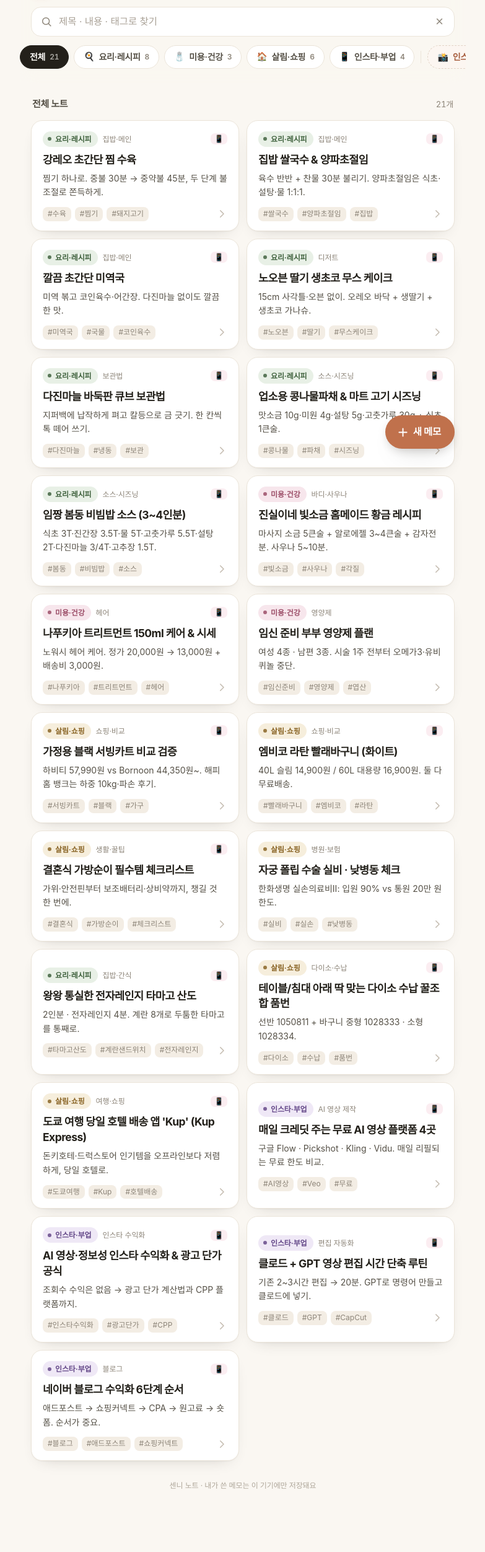
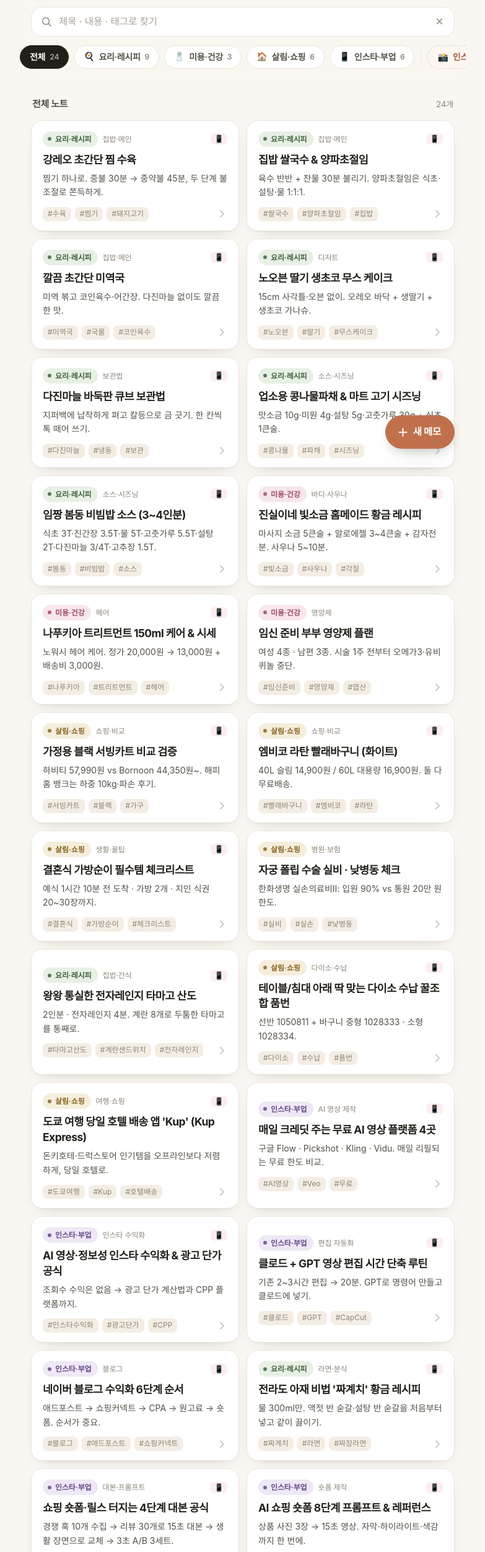
Before and after one commit to seyeonmin6486-hub/Sennie-note, a plain HTML site: page index.html in a window 1280 px wide. Shown: the part 56-2560 px from the top of the page at 62% size, without its empty margins (248-1031 px from the left). Drawn offline with Linux system fonts and the light colour scheme.

Commit message:
노트 24개로 확장(짜계치·숏폼 대본·AI 숏폼), 가방순이 체크리스트 보강, 인스타 훅/찜 기능

```diff
--- a/assets/app.js
+++ b/assets/app.js
@@ -243,8 +243,8 @@
             (sn ? '<span class="sub-label">' + esc(sn) + '</span>' : '') +
             (isInsta(n) ? '<span class="insta-dot" aria-label="인스타 소재">📱</span>' : '') +
           '</div>' +
-          '<h2 class="card-title">' + highlight(n.title, q) + '</h2>' +
-          '<p class="card-desc">' + highlight(desc, q) + '</p>' +
+          '<span class="card-title">' + highlight(n.title, q) + '</span>' +
+          '<span class="card-desc">' + highlight(desc, q) + '</span>' +
           '<div class="card-foot">' + tags +
             '<svg class="card-arrow" viewBox="0 0 24 24" aria-hidden="true">' +
               '<path d="M9 5l7 7-7 7" fill="none" stroke="currentColor" stroke-width="2" stroke-linecap="round" stroke-linejoin="round"/></svg>' +
@@ -530,6 +530,7 @@
 
   function openForm() {
     $('noteForm').reset();
+    if (!$('sheet').hidden) { $('sheet').classList.remove('show'); $('sheet').hidden = true; }
     pickCat = state.cat === 'all' ? 'memo' : state.cat;
     pickSub = state.sub === 'all' ? null : state.sub;
     if (!catMap[pickCat]) pickCat = 'memo';
@@ -609,6 +610,7 @@
   var scrimEl = $('scrim');
 
   function showSheet(sheet, isForm) {
+    clearTimeout(sheet._hideTimer);
     if (!sheet.hidden && sheet.classList.contains('show')) return;
     lastFocus = document.activeElement;
     if (!isForm && !$('sheet').hidden) { $('sheet').classList.remove('show'); $('sheet').hidden = true; }
@@ -628,7 +630,8 @@
     [$('sheet'), $('formSheet')].forEach(function (s) {
       if (!s || s.hidden) return;
       s.classList.remove('show');
-      setTimeout(function () { s.hidden = true; }, 280);
+      clearTimeout(s._hideTimer);
+      s._hideTimer = setTimeout(function () { s.hidden = true; }, 280);
     });
     scrimEl.classList.remove('show');
     setTimeout(function () { scrimEl.hidden = true; }, 240);
--- a/assets/data.js
+++ b/assets/data.js
@@ -10,6 +10,7 @@ window.SENNI_CATEGORIES = [
     subs: [
       { id: 'main',    name: '집밥·메인' },
       { id: 'snack',   name: '집밥·간식' },
+      { id: 'ramen',   name: '라면·분식' },
       { id: 'sauce',   name: '소스·시즈닝' },
       { id: 'dessert', name: '디저트' },
       { id: 'storage', name: '보관법' }
@@ -40,6 +41,8 @@ window.SENNI_CATEGORIES = [
     color: '#8A6FB0', soft: '#EFE8F6', ink: '#664A8A',
     subs: [
       { id: 'aivideo',  name: 'AI 영상 제작' },
+      { id: 'script',   name: '대본·프롬프트' },
+      { id: 'shorts',   name: '숏폼 제작' },
       { id: 'money',    name: '인스타 수익화' },
       { id: 'automate', name: '편집 자동화' },
       { id: 'blog',     name: '블로그' }
@@ -364,21 +367,30 @@ window.SENNI_NOTES = [
     id: 'n-wedding-bag',
     cat: 'living', sub: 'tips',
     title: '결혼식 가방순이 필수템 체크리스트',
-    summary: '가위·안전핀부터 보조배터리·상비약까지, 챙길 것 한 번에.',
+    summary: '예식 1시간 10분 전 도착 · 가방 2개 · 지인 식권 20~30장까지.',
     tags: ['결혼식', '가방순이', '체크리스트', '준비물'],
     instaReady: true,
-    instaHook: '가방순이 필수템 8개, 결혼식 전날 체크리스트',
+    instaHook: '가방순이 필수템, 이거 없으면 진짜 난감해요',
     date: '2026-11-26',
     blocks: [
+      { type: 'callout', tone: 'info', icon: '⏰', text: '예식 <strong>1시간 10분 전</strong> 도착 목표. 가방은 본인용·신부용 <strong>2개</strong> 모두 클로징 되는 걸로 챙기기.' },
       { type: 'checklist', items: [
+        '본인용 가방 (클로징 되는 것)',
+        '신부용 가방 (클로징 되는 것)',
+        '편한 신발',
+        '지인용 식권 20~30장 미리 챙기기',
+        '마시는 청심환',
+        '이클립스',
+        '빨대 꽂은 물',
+        '초콜릿·사탕',
+        '축의금 봉투 (여분)',
         '작은 가위',
         '안전핀 (드레스·옷핀)',
+        '보조배터리',
         '물티슈·티슈',
-        '보조배터리',
-        '립밤·거울',
-        '여분 축의금 봉투',
         '네임펜',
-        '상비약 (두통약·밴드)'
+        '상비약 (두통약·밴드)',
+        '립밤·거울'
       ] }
     ],
     links: []
@@ -565,5 +577,82 @@ window.SENNI_NOTES = [
       { type: 'callout', tone: 'warn', icon: '⚠️', text: '처음부터 광고판처럼 만들면 검색 노출이 떨어질 수 있어요. 순서를 지키는 게 답.' }
     ],
     links: []
+  },
+  /* ───────── 추가: 라면·분식 ───────── */
+  {
+    id: 'n-jjaegaechi',
+    cat: 'cooking', sub: 'ramen',
+    title: "전라도 아재 비법 '짜계치' 황금 레시피",
+    summary: '물 300ml만. 액젓 반 숟갈·설탕 반 숟갈을 처음부터 넣고 같이 끓이기.',
+    tags: ['짜계치', '라면', '짜장라면', '꿀조합'],
+    instaReady: true,
+    instaHook: '짜계치 물 300ml, 처음부터 다 넣고 끓이면 끝',
+    date: '2026-11-26',
+    blocks: [
+      { type: 'p', text: '출처: feed.on.kr' },
+      { type: 'table', head: ['재료', '분량'], rows: [
+        ['물', '300ml'],
+        ['참치액젓 (또는 꽃게·홍게 액젓)', '커피숟갈 1/2'],
+        ['설탕', '커피숟갈 1/2'],
+        ['들기름', '커피숟갈 1']
+      ] },
+      { type: 'h', text: '핵심 순서' },
+      { type: 'ol', items: [
+        '물은 <strong>300ml</strong>만 넣는다.',
+        '가루스프 + 건더기스프 + 참치액젓 반 숟갈 + 설탕 반 숟갈을 <strong>처음부터 다</strong> 넣는다.',
+        '같이 끓여서 면에 간이 배게 한다.',
+        '마지막에 <strong>들기름 커피숟갈 1개</strong>를 뿌려 마무리한다.'
+      ] },
+      { type: 'callout', tone: 'info', icon: '✨', text: '들기름이 비린내를 잡고 감칠맛을 확 올려줘요.' }
+    ],
+    links: []
+  },
+
+  /* ───────── 추가: 인스타·부업 ───────── */
+  {
+    id: 'n-shorts-script',
+    cat: 'insta', sub: 'script',
+    title: '쇼핑 숏폼·릴스 터지는 4단계 대본 공식',
+    summary: '경쟁 훅 10개 수집 → 리뷰 30개로 15초 대본 → 생활 장면으로 교체 → 3초 A/B 3세트.',
+    tags: ['숏폼', '릴스', '대본', '후킹'],
+    instaReady: true,
+    instaHook: '쇼핑 숏폼 터지는 대본, 4단계면 됩니다',
+    date: '2026-11-26',
+    blocks: [
+      { type: 'p', text: '출처: ai.balt' },
+      { type: 'ol', items: [
+        '웹 검색으로 잘 팔리는 경쟁 숏폼의 <strong>첫 3초 후킹 문장 10개</strong>와 <strong>패턴 5가지</strong>를 모은다.',
+        '실제 제품 리뷰 30개를 붙여서 <strong>“지갑 연 이유 3가지”</strong>로 15초 대본을 짠다.',
+        '광고 티 나는 지루한 설명은 잘라내고 <strong>“생활 속 장면 묘사 1줄”</strong>로 교체한다.',
+        '첫 3초 <strong>A/B 테스트 3세트</strong>(공포형 · 숫자형 · 반전형)를 뽑아 둔다.'
+      ] },
+      { type: 'callout', tone: 'info', icon: '🎬', text: '첫 3초만 바꿔 3세트를 돌려 보면 어떤 훅이 먹히는지 데이터로 남아요.' }
+    ],
+    links: []
+  },
+  {
+    id: 'n-ai-shopping-shorts',
+    cat: 'insta', sub: 'shorts',
+    title: 'AI 쇼핑 숏폼 8단계 프롬프트 & 레퍼런스',
+    summary: '상품 사진 3장 → 15초 영상. 자막·하이라이트·색감까지 한 번에.',
+    tags: ['숏폼', '프롬프트', '마브로', '쇼츠'],
+    instaReady: true,
+    instaHook: '상품 사진 3장으로 쇼핑 숏폼 만드는 순서',
+    date: '2026-11-26',
+    blocks: [
+      { type: 'h', text: '프롬프트 흐름' },
+      { type: 'ol', items: [
+        '상품 사진 3장으로 <strong>15초 영상</strong>을 만든다.',
+        '<strong>3초 훅 + 15초 구매 대본</strong>을 붙인다.',
+        '음소거로 봐도 읽히게 <strong>큰 가격·할인율 자막</strong>을 넣는다.',
+        '긴 리뷰에서 <strong>15초 하이라이트 5개</strong>를 추출한다.',
+        '택배상자 배경을 지우고 색감을 보정한다.',
+        '시리즈끼리 톤을 통일한다.'
+      ] },
+      { type: 'h', text: '레퍼런스' },
+      { type: 'p', text: '<strong>마브로(mavro)</strong> — 반응 좋았던 브랜드 협찬 릴스·쇼츠를 품목별로 모아 둔 벤치마킹 사이트.' },
+      { type: 'callout', tone: 'info', icon: '🔍', text: '유튜브 쇼츠는 크롬 시크릿모드로 “구독자 대비 조회수 높은 영상”을 찾아 그 편집법을 벤치마킹.' }
+    ],
+    links: []
   }
 ];
--- a/assets/style.css
+++ b/assets/style.css
@@ -380,23 +380,23 @@ a { color: inherit; }
 .chip .dot { width: 6px; height: 6px; border-radius: 50%; background: currentColor; opacity: .85; }
 
 .card-title {
+  display: -webkit-box;
   margin: 0 0 6px;
   font-size: 17.5px;
   font-weight: 700;
   line-height: 1.42;
   letter-spacing: -0.032em;
   color: var(--ink);
-  display: -webkit-box;
   -webkit-line-clamp: 2;
   -webkit-box-orient: vertical;
   overflow: hidden;
 }
 .card-desc {
+  display: -webkit-box;
   margin: 0;
   font-size: 14px;
   line-height: 1.62;
   color: var(--ink-2);
-  display: -webkit-box;
   -webkit-line-clamp: 2;
   -webkit-box-orient: vertical;
   overflow: hidden;
@@ -518,6 +518,7 @@ mark { background: #FBE3B8; color: inherit; border-radius: 4px; padding: 0 1px;
   bottom: 0;
   margin: 0 auto;
   max-width: 720px;
+  max-height: 92vh;
   max-height: 92dvh;
   display: flex;
   flex-direction: column;
@@ -561,6 +562,8 @@ mark { background: #FBE3B8; color: inherit; border-radius: 4px; padding: 0 1px;
 .icon-btn:active { background: #E9E1D5; }
 
 .sheet-scroll {
+  flex: 1 1 auto;
+  min-height: 0;
   overflow-y: auto;
   -webkit-overflow-scrolling: touch;
   overscroll-behavior: contain;
@@ -719,7 +722,7 @@ td.num { font-variant-numeric: tabular-nums; white-space: nowrap; }
 .btn-copy.done { background: #2F6B4A; }
 
 /* 폼 */
-.sheet-form { max-height: 94dvh; }
+.sheet-form { max-height: 94vh; max-height: 94dvh; }
 .form-title { margin: 0; font-size: 18px; font-weight: 750; letter-spacing: -0.03em; }
 .form { display: flex; flex-direction: column; gap: 16px; padding-top: 16px; }
 .field { display: flex; flex-direction: column; gap: 8px; }
@@ -767,7 +770,13 @@ td.num { font-variant-numeric: tabular-nums; white-space: nowrap; }
 
 .link-inputs { display: grid; gap: 8px; }
 .form-note { margin: -2px 0 0; font-size: 12.5px; color: var(--muted); }
-.form-foot { padding-bottom: 6px; }
+.form-foot {
+  position: sticky;
+  bottom: 0;
+  margin-top: 2px;
+  padding: 10px 0 4px;
+  background: #fff;
+}
 
 /* 토스트 */
 .toast {
--- a/sw.js
+++ b/sw.js
@@ -1,5 +1,5 @@
 /* 센니 노트 서비스워커 — 오프라인에서도 열리고, 업데이트는 다음 실행에 반영 */
-var CACHE = 'senni-note-v1';
+var CACHE = 'senni-note-v2';
 var ASSETS = [
   './',
   './index.html',
```
Also changed, not shown: 1 other file.
